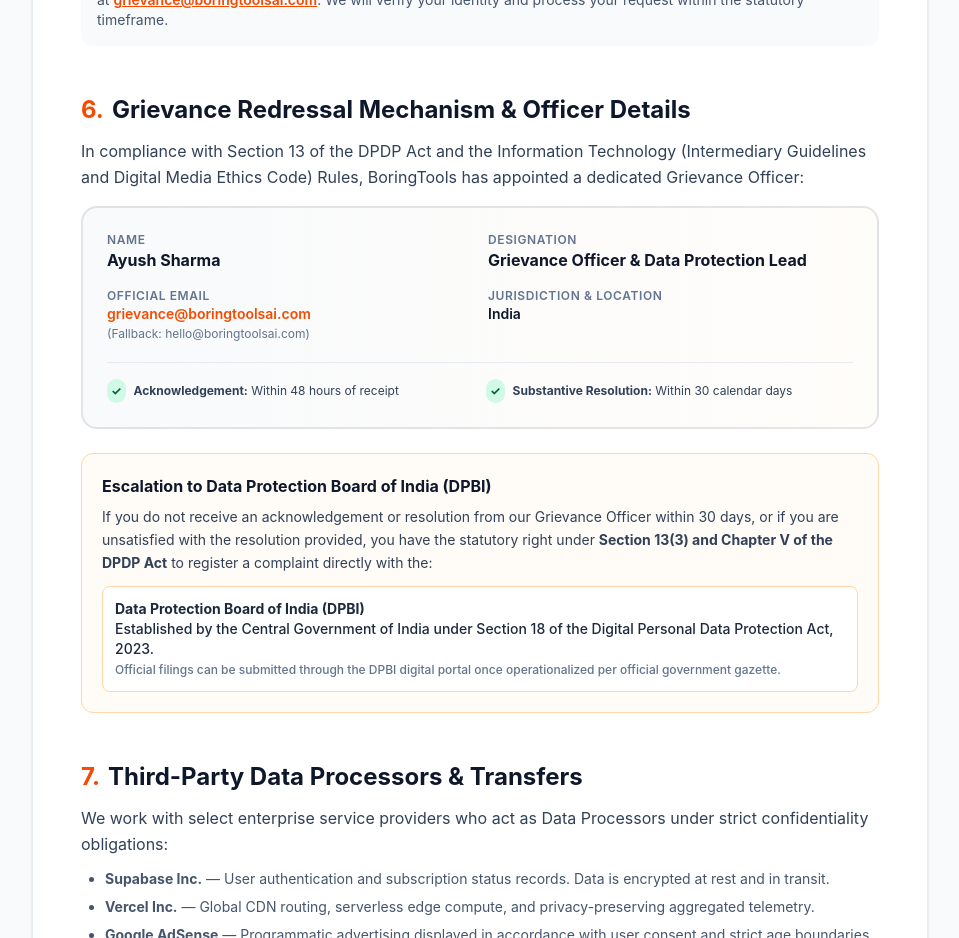
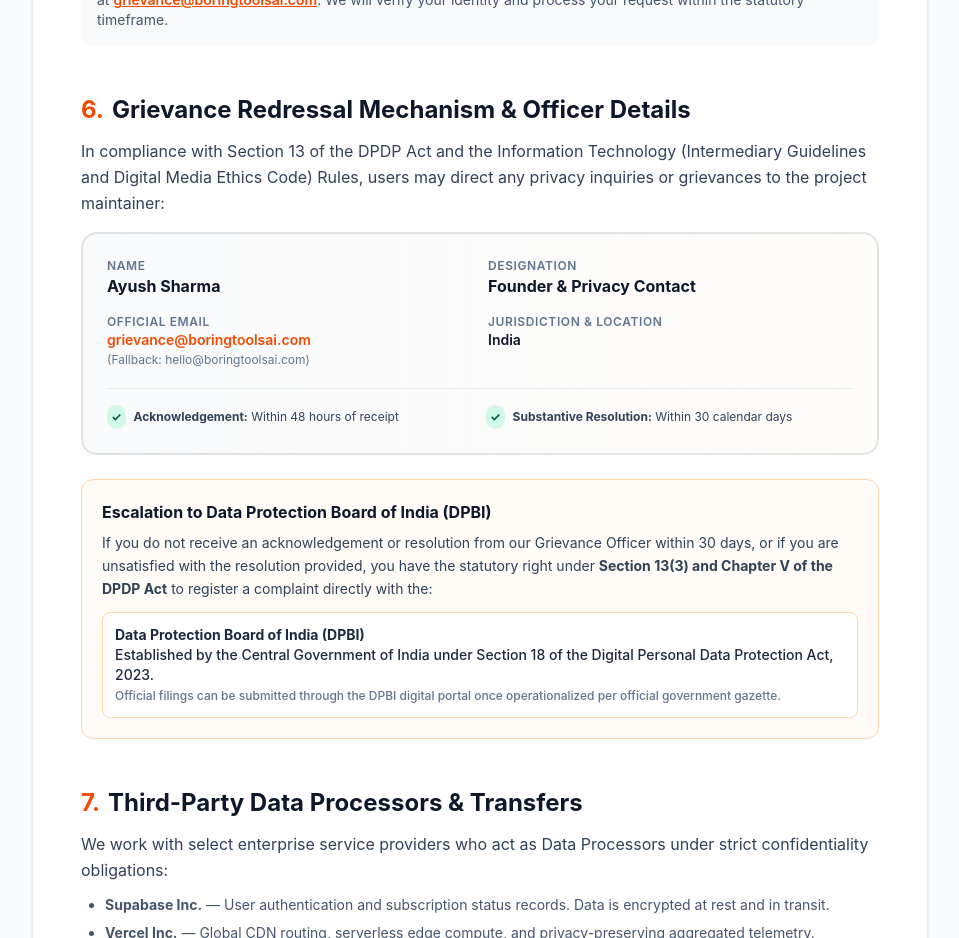
Before and after one commit to ius-sharma/boring-tools, a Next.js app: page /privacy-policy in a window 1280 px wide. Shown: the part 4180-5118 px from the top of the page, without its empty margins (160-1119 px from the left). Built offline with nearby package versions, Linux system fonts and the light colour scheme; no server answers.

Commit message:
legal(privacy): update contact designation to Founder & Privacy Contact

```diff
--- a/app/privacy-policy/page.jsx
+++ b/app/privacy-policy/page.jsx
@@ -261,7 +261,7 @@ export default function PrivacyPolicyPage() {
               <span className="text-orange-600">6.</span> Grievance Redressal Mechanism &amp; Officer Details
             </h2>
             <p className="mb-4">
-              In compliance with Section 13 of the DPDP Act and the Information Technology (Intermediary Guidelines and Digital Media Ethics Code) Rules, BoringTools has appointed a dedicated Grievance Officer:
+              In compliance with Section 13 of the DPDP Act and the Information Technology (Intermediary Guidelines and Digital Media Ethics Code) Rules, users may direct any privacy inquiries or grievances to the project maintainer:
             </p>
 
             {/* Officer Card */}
@@ -273,7 +273,7 @@ export default function PrivacyPolicyPage() {
                 </div>
                 <div>
                   <span className="text-slate-500 uppercase tracking-wider text-xs block font-semibold">Designation</span>
-                  <span className="text-base font-bold text-slate-900">Grievance Officer &amp; Data Protection Lead</span>
+                  <span className="text-base font-bold text-slate-900">Founder &amp; Privacy Contact</span>
                 </div>
                 <div>
                   <span className="text-slate-500 uppercase tracking-wider text-xs block font-semibold">Official Email</span>
```
